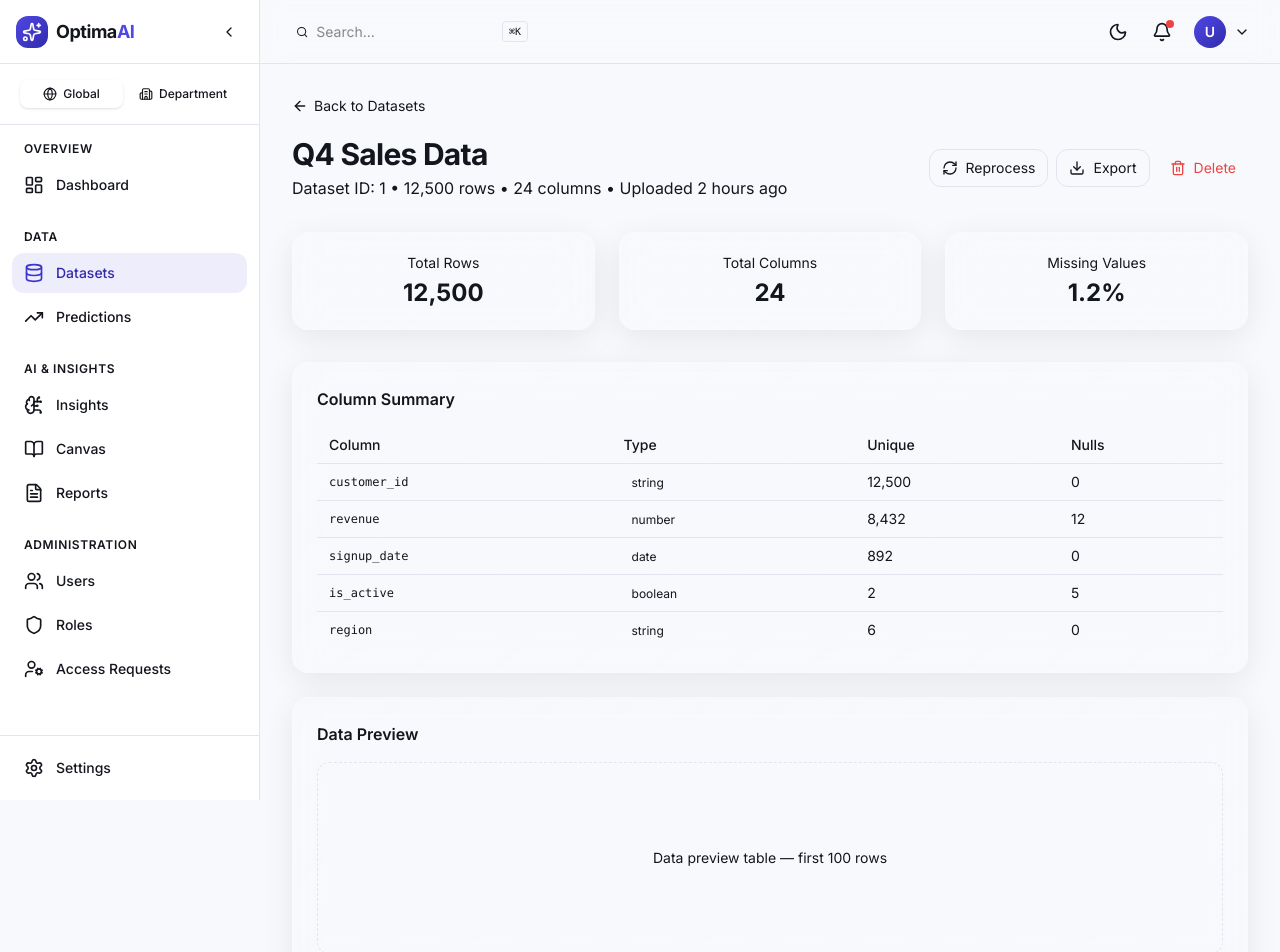
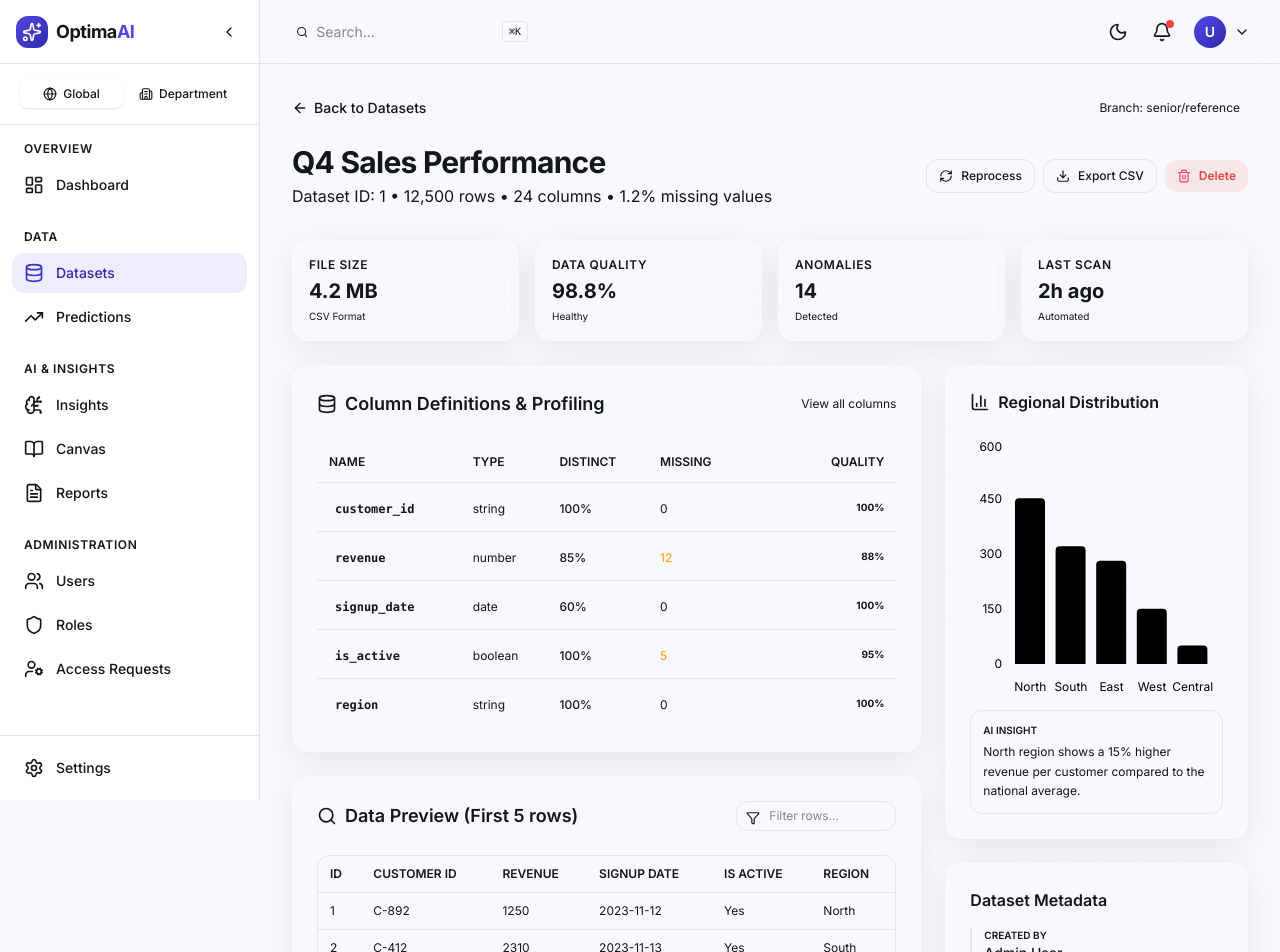
Before and after one commit to optimaai26/optimaai-fe, a Next.js app: page /datasets/1 in a window 1280 px wide. Shown: the top 952 px of the page. Built offline with nearby package versions, Linux system fonts and the light colour scheme.

Commit message:
feat: implement comprehensive dataset detail view on reference branch

```diff
--- a/app/(protected)/datasets/[id]/page.tsx
+++ b/app/(protected)/datasets/[id]/page.tsx
@@ -1,86 +1,139 @@
 import { PageHeader } from '@/components/layout/PageHeader';
-import { ArrowLeft, Download, Trash2, RefreshCw } from 'lucide-react';
+import { ArrowLeft, Download, Trash2, RefreshCw, Database, BarChart3, Search, Filter } from 'lucide-react';
 import Link from 'next/link';
 import type { Metadata } from 'next';
+import OverviewChart from '@/components/data-display/OverviewChart';
 
 export const metadata: Metadata = { title: 'Dataset Detail' };
 
+const profilingData = [
+    { name: 'customer_id', type: 'string', unique: 12500, nulls: 0, distinct: 100 },
+    { name: 'revenue', type: 'number', unique: 8432, nulls: 12, distinct: 85 },
+    { name: 'signup_date', type: 'date', unique: 892, nulls: 0, distinct: 60 },
+    { name: 'is_active', type: 'boolean', unique: 2, nulls: 5, distinct: 100 },
+    { name: 'region', type: 'string', unique: 6, nulls: 0, distinct: 100 },
+];
+
+const distributionData = [
+    { name: 'North', total: 450 },
+    { name: 'South', total: 320 },
+    { name: 'East', total: 280 },
+    { name: 'West', total: 150 },
+    { name: 'Central', total: 50 },
+];
+
+const mockRows = [
+    { id: '1', customer_id: 'C-892', revenue: 1250, signup_date: '2023-11-12', is_active: 'Yes', region: 'North' },
+    { id: '2', customer_id: 'C-412', revenue: 2310, signup_date: '2023-11-13', is_active: 'Yes', region: 'South' },
+    { id: '3', customer_id: 'C-901', revenue: 840, signup_date: '2023-11-14', is_active: 'No', region: 'North' },
+    { id: '4', customer_id: 'C-723', revenue: 310, signup_date: '2023-11-15', is_active: 'Yes', region: 'West' },
+    { id: '5', customer_id: 'C-109', revenue: 4500, signup_date: '2023-11-16', is_active: 'Yes', region: 'East' },
+];
+
 export default function DatasetDetailPage({ params }: { params: { id: string } }) {
     return (
-        <div className="animate-fade-in">
-            <div className="mb-4">
+        <div className="animate-fade-in space-y-6">
+            <div className="flex items-center justify-between">
                 <Link
                     href="/datasets"
-                    className="inline-flex items-center gap-1.5 text-sm text-muted-foreground hover:text-foreground transition-colors"
+                    className="inline-flex items-center gap-1.5 text-sm font-medium text-muted-foreground hover:text-primary transition-colors group"
                 >
-                    <ArrowLeft className="w-4 h-4" />
+                    <ArrowLeft className="w-4 h-4 transition-transform group-hover:-translate-x-1" />
                     Back to Datasets
                 </Link>
+                <div className="text-xs text-muted-foreground bg-muted px-2 py-1 rounded">
+                    Branch: senior/reference
+                </div>
             </div>
 
             <PageHeader
-                title="Q4 Sales Data"
-                description={`Dataset ID: ${params.id} • 12,500 rows • 24 columns • Uploaded 2 hours ago`}
+                title="Q4 Sales Performance"
+                description={`Dataset ID: ${params.id} • 12,500 rows • 24 columns • 1.2% missing values`}
                 actions={
                     <div className="flex items-center gap-2">
-                        <button className="inline-flex items-center gap-2 px-3 py-2 rounded-lg border border-border text-sm hover:bg-muted transition-colors">
-                            <RefreshCw className="w-4 h-4" />
+                        <button className="inline-flex items-center gap-2 px-3 py-2 rounded-lg border border-border text-xs font-medium hover:bg-muted transition-colors">
+                            <RefreshCw className="w-3.5 h-3.5" />
                             Reprocess
                         </button>
-                        <button className="inline-flex items-center gap-2 px-3 py-2 rounded-lg border border-border text-sm hover:bg-muted transition-colors">
-                            <Download className="w-4 h-4" />
-                            Export
+                        <button className="inline-flex items-center gap-2 px-3 py-2 rounded-lg border border-border text-xs font-medium hover:bg-muted transition-colors">
+                            <Download className="w-3.5 h-3.5" />
+                            Export CSV
                         </button>
-                        <button className="inline-flex items-center gap-2 px-3 py-2 rounded-lg text-sm text-danger hover:bg-danger/10 transition-colors">
-                            <Trash2 className="w-4 h-4" />
+                        <button className="inline-flex items-center gap-2 px-3 py-2 rounded-lg bg-danger/10 text-xs font-semibold text-danger hover:bg-danger/20 transition-colors">
+                            <Trash2 className="w-3.5 h-3.5" />
                             Delete
                         </button>
                     </div>
                 }
             />
 
-            <div className="grid grid-cols-1 lg:grid-cols-3 gap-6 mb-8">
-                {/* Stats Cards */}
+            <div className="grid grid-cols-1 lg:grid-cols-4 gap-4">
                 {[
-                    { label: 'Total Rows', value: '12,500' },
-                    { label: 'Total Columns', value: '24' },
-                    { label: 'Missing Values', value: '1.2%' },
+                    { label: 'File Size', value: '4.2 MB', sub: 'CSV Format' },
+                    { label: 'Data Quality', value: '98.8%', sub: 'Healthy' },
+                    { label: 'Anomalies', value: '14', sub: 'Detected' },
+                    { label: 'Last Scan', value: '2h ago', sub: 'Automated' },
                 ].map((stat) => (
-                    <div key={stat.label} className="glass-card rounded-xl p-5 text-center">
-                        <p className="text-sm text-muted-foreground mb-1">{stat.label}</p>
-                        <p className="text-2xl font-bold">{stat.value}</p>
+                    <div key={stat.label} className="glass-card rounded-xl p-4">
+                        <p className="text-xs text-muted-foreground uppercase tracking-wider font-semibold mb-1">{stat.label}</p>
+                        <p className="text-xl font-bold">{stat.value}</p>
+                        <p className="text-[10px] text-muted-foreground mt-1">{stat.sub}</p>
                     </div>
                 ))}
             </div>
 
-            {/* Column Summary */}
-            <div className="glass-card rounded-xl p-6 mb-6">
-                <h3 className="font-semibold mb-4">Column Summary</h3>
+            <div className="grid grid-cols-1 lg:grid-cols-3 gap-6">
+                <div className="lg:col-span-2 space-y-6">
+                    {/* Column Profiling */}
+                    <div className="glass-card rounded-xl p-6">
+                        <div className="flex items-center justify-between mb-6">
+                            <h3 className="font-semibold text-lg flex items-center gap-2">
+                                <Database className="w-5 h-5 text-primary" />
+                                Column Definitions & Profiling
+                            </h3>
+                            <button className="text-xs text-primary hover:underline">View all columns</button>
+                        </div>
                         <div className="overflow-x-auto">
-                    <table className="w-full text-sm">
+                            <table className="w-full">
                                 <thead>
                                     <tr className="border-b border-border">
-                                <th className="text-left py-2 px-3 font-medium text-muted-foreground">Column</th>
-                                <th className="text-left py-2 px-3 font-medium text-muted-foreground">Type</th>
-                                <th className="text-left py-2 px-3 font-medium text-muted-foreground">Unique</th>
-                                <th className="text-left py-2 px-3 font-medium text-muted-foreground">Nulls</th>
+                                        <th className="text-left py-3 px-3 text-xs font-semibold text-muted-foreground">NAME</th>
+                                        <th className="text-left py-3 px-3 text-xs font-semibold text-muted-foreground">TYPE</th>
+                                        <th className="text-left py-3 px-3 text-xs font-semibold text-muted-foreground">DISTINCT</th>
+                                        <th className="text-left py-3 px-3 text-xs font-semibold text-muted-foreground">MISSING</th>
+                                        <th className="text-right py-3 px-3 text-xs font-semibold text-muted-foreground">QUALITY</th>
                                     </tr>
                                 </thead>
                                 <tbody>
-                            {[
-                                { name: 'customer_id', type: 'string', unique: 12500, nulls: 0 },
-                                { name: 'revenue', type: 'number', unique: 8432, nulls: 12 },
-                                { name: 'signup_date', type: 'date', unique: 892, nulls: 0 },
-                                { name: 'is_active', type: 'boolean', unique: 2, nulls: 5 },
-                                { name: 'region', type: 'string', unique: 6, nulls: 0 },
-                            ].map((col) => (
-                                <tr key={col.name} className="border-b border-border last:border-0 hover:bg-muted/30">
-                                    <td className="py-2 px-3 font-mono text-xs">{col.name}</td>
-                                    <td className="py-2 px-3">
-                                        <span className="px-2 py-0.5 rounded-md bg-muted text-xs">{col.type}</span>
+                                    {profilingData.map((col) => (
+                                        <tr key={col.name} className="border-b border-border last:border-0 hover:bg-muted/30 transition-colors group">
+                                            <td className="py-3 px-3">
+                                                <code className="text-xs text-primary font-semibold bg-primary/5 px-1.5 py-0.5 rounded">
+                                                    {col.name}
+                                                </code>
                                             </td>
-                                    <td className="py-2 px-3">{col.unique.toLocaleString()}</td>
-                                    <td className="py-2 px-3">{col.nulls}</td>
+                                            <td className="py-3 px-3">
+                                                <span className="text-xs text-muted-foreground">{col.type}</span>
+                                            </td>
+                                            <td className="py-3 px-3">
+                                                <span className="text-xs font-medium">{col.distinct}%</span>
+                                            </td>
+                                            <td className="py-3 px-3">
+                                                <span className={`text-xs ${col.nulls > 0 ? 'text-amber-500' : 'text-muted-foreground'}`}>
+                                                    {col.nulls}
+                                                </span>
+                                            </td>
+                                            <td className="py-3 px-3 text-right">
+                                                <div className="flex items-center justify-end gap-2">
+                                                    <div className="w-16 h-1.5 bg-muted rounded-full overflow-hidden">
+                                                        <div
+                                                            className="h-full bg-primary"
+                                                            style={{ width: `${100 - col.nulls}%` }}
+                                                        />
+                                                    </div>
+                                                    <span className="text-[10px] font-bold">{100 - col.nulls}%</span>
+                                                </div>
+                                            </td>
                                         </tr>
                                     ))}
                                 </tbody>
@@ -90,9 +143,87 @@ export default function DatasetDetailPage({ params }: { params: { id: string } }
 
                     {/* Data Preview */}
                     <div className="glass-card rounded-xl p-6">
-                <h3 className="font-semibold mb-4">Data Preview</h3>
-                <div className="h-48 flex items-center justify-center text-muted-foreground text-sm border border-dashed border-border rounded-lg">
-                    Data preview table — first 100 rows
+                        <div className="flex items-center justify-between mb-6">
+                            <h3 className="font-semibold text-lg flex items-center gap-2">
+                                <Search className="w-5 h-5 text-primary" />
+                                Data Preview (First 5 rows)
+                            </h3>
+                            <div className="flex items-center gap-2">
+                                <div className="relative">
+                                    <Filter className="absolute left-2.5 top-2.5 w-3.5 h-3.5 text-muted-foreground" />
+                                    <input
+                                        type="text"
+                                        placeholder="Filter rows..."
+                                        className="pl-8 pr-3 py-1.5 rounded-lg border border-border bg-muted/20 text-xs focus:outline-none focus:ring-1 focus:ring-primary w-40"
+                                    />
+                                </div>
+                            </div>
+                        </div>
+                        <div className="overflow-x-auto rounded-lg border border-border">
+                            <table className="w-full text-sm">
+                                <thead className="bg-muted/50">
+                                    <tr>
+                                        {Object.keys(mockRows[0]).map(key => (
+                                            <th key={key} className="text-left py-2.5 px-3 font-semibold text-xs text-muted-foreground uppercase border-b border-border">
+                                                {key.replace('_', ' ')}
+                                            </th>
+                                        ))}
+                                    </tr>
+                                </thead>
+                                <tbody>
+                                    {mockRows.map(row => (
+                                        <tr key={row.id} className="border-b border-border last:border-0 hover:bg-muted/20 transition-colors">
+                                            {Object.values(row).map((val, i) => (
+                                                <td key={i} className="py-2.5 px-3 text-xs whitespace-nowrap">
+                                                    {val}
+                                                </td>
+                                            ))}
+                                        </tr>
+                                    ))}
+                                </tbody>
+                            </table>
+                        </div>
+                    </div>
+                </div>
+
+                <div className="space-y-6">
+                    {/* Distribution Visualization */}
+                    <div className="glass-card rounded-xl p-6">
+                        <div className="flex items-center justify-between mb-6">
+                            <h3 className="font-semibold flex items-center gap-2">
+                                <BarChart3 className="w-5 h-5 text-primary" />
+                                Regional Distribution
+                            </h3>
+                        </div>
+                        <div className="h-64">
+                            <OverviewChart data={distributionData} />
+                        </div>
+                        <div className="mt-4 p-3 rounded-lg bg-primary/5 border border-primary/10">
+                            <p className="text-[10px] font-semibold text-primary uppercase mb-1">AI INSIGHT</p>
+                            <p className="text-xs text-muted-foreground leading-relaxed">
+                                North region shows a 15% higher revenue per customer compared to the national average.
+                            </p>
+                        </div>
+                    </div>
+
+                    {/* Metadata */}
+                    <div className="glass-card rounded-xl p-6">
+                        <h3 className="font-semibold mb-4">Dataset Metadata</h3>
+                        <div className="space-y-4">
+                            {[
+                                { label: 'Created By', value: 'Admin User' },
+                                { label: 'Created At', value: 'Feb 23, 2026' },
+                                { label: 'Source', value: 'Stripe API' },
+                                { label: 'Encryption', value: 'AES-256' },
+                                { label: 'Tags', value: '#sales, #q4, #urgent' },
+                            ].map(item => (
+                                <div key={item.label} className="flex flex-col border-l-2 border-primary/20 pl-3">
+                                    <span className="text-[10px] text-muted-foreground font-semibold uppercase">{item.label}</span>
+                                    <span className="text-sm font-medium">{item.value}</span>
+                                </div>
+                            ))}
+                        </div>
+                    </div>
                 </div>
             </div>
         </div>
```
Lines whose indentation alone changed are shown as unchanged.
